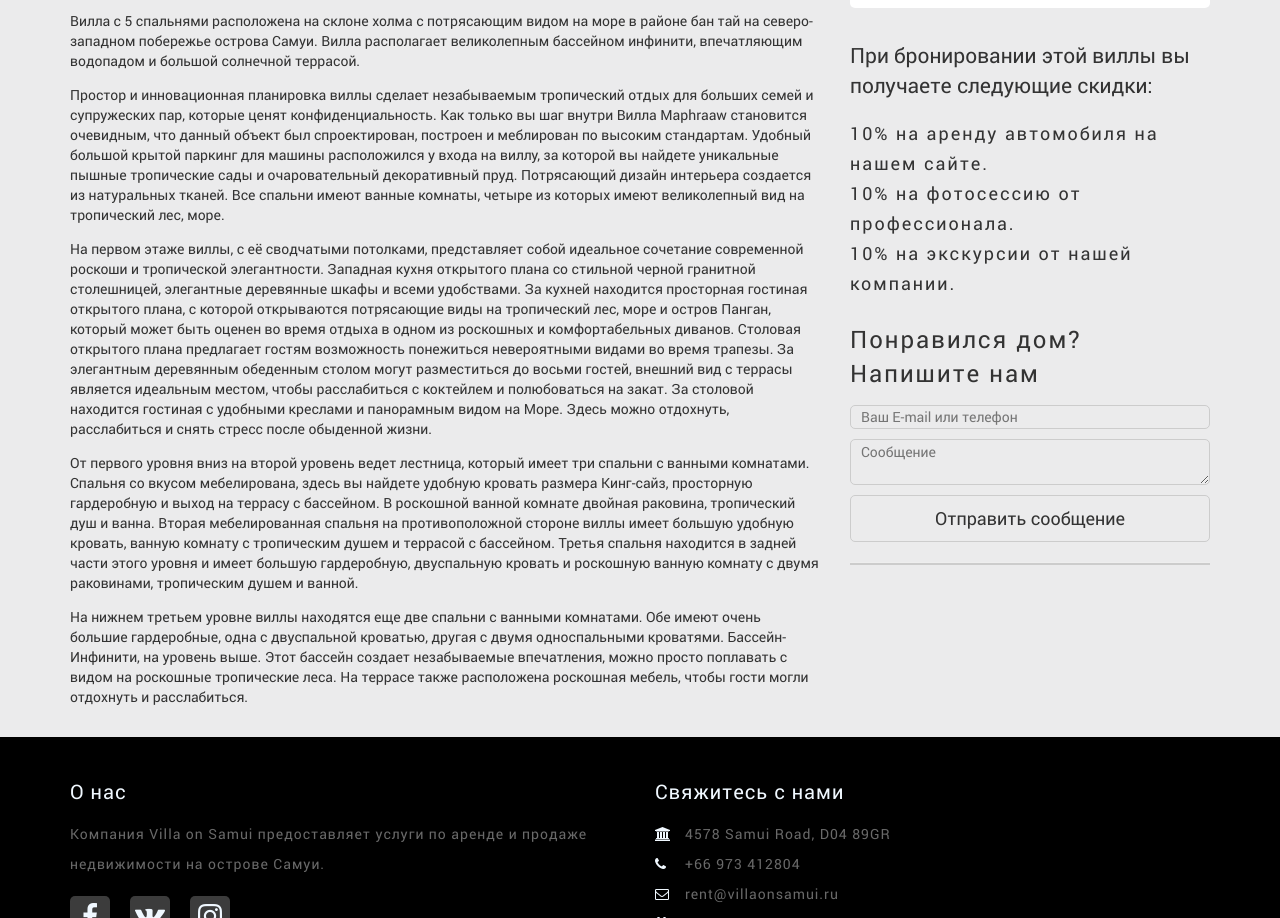
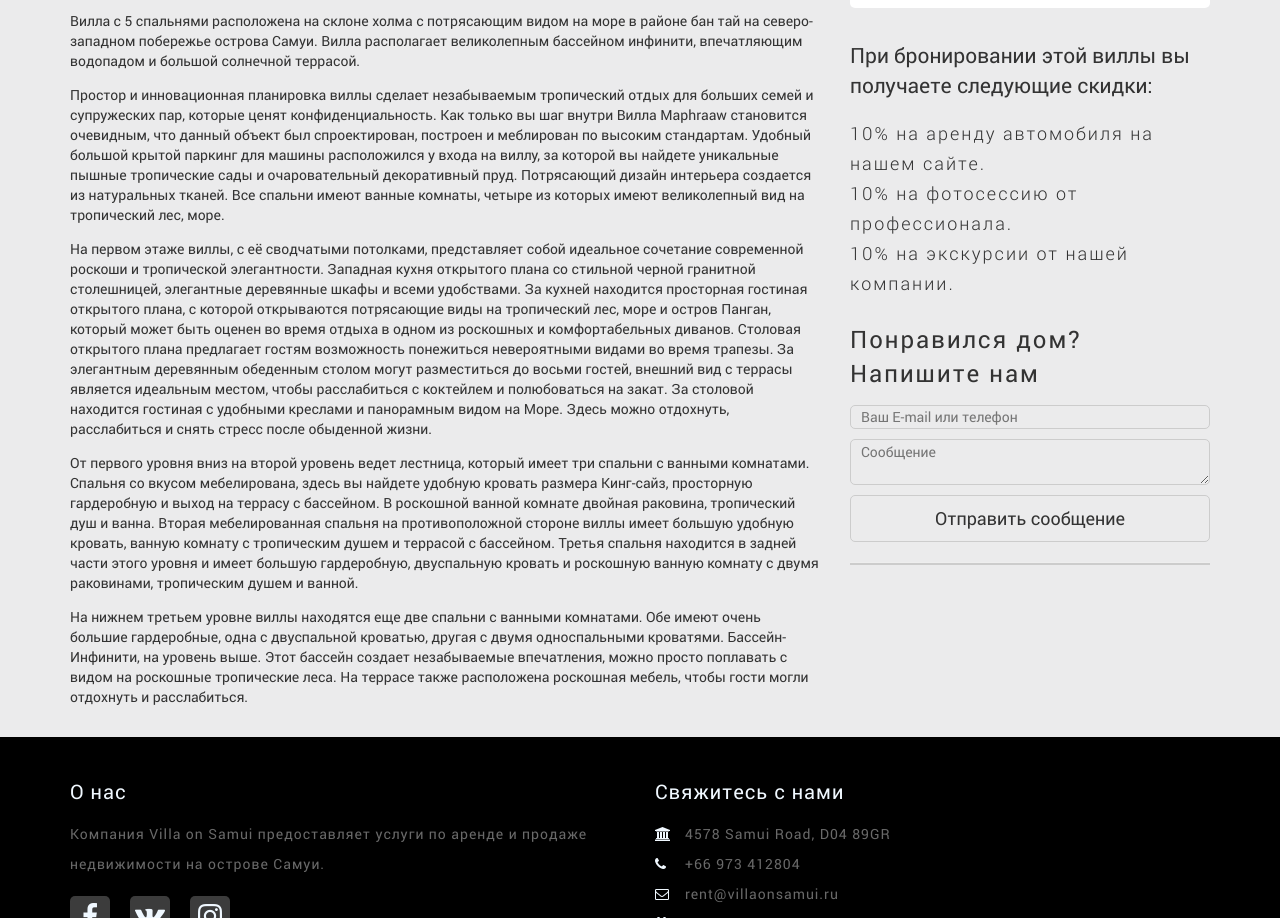
Before and after one commit to dolonche/villaonsamui, a plain HTML site: page inner.html in a window 1280 px wide. Shown: the part 912-1830 px from the top of the page. Drawn offline with Linux system fonts and the light colour scheme.

Commit message:
small fix

```diff
--- a/css/main.css
+++ b/css/main.css
@@ -848,4 +848,5 @@ hr {
 .special-offer p {
     font-size: 18px;
     line-height: 30px;
+    font-family: "Robotolight", sans-serif;
 }
```
